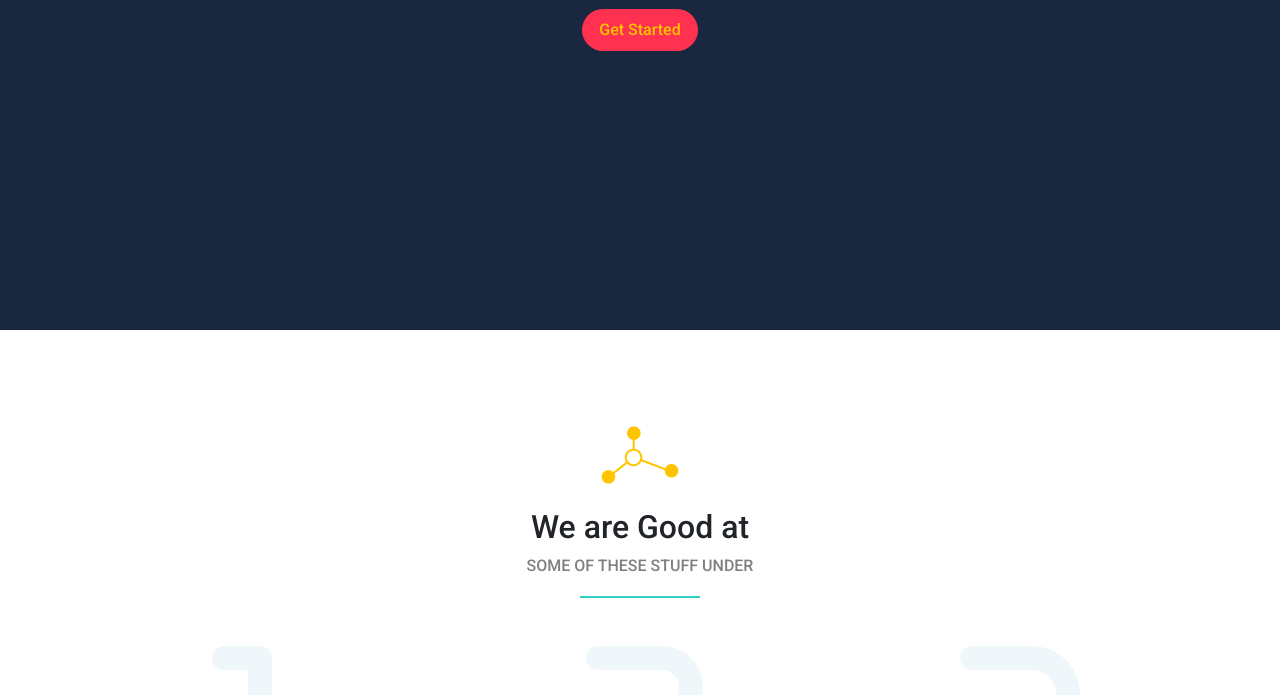
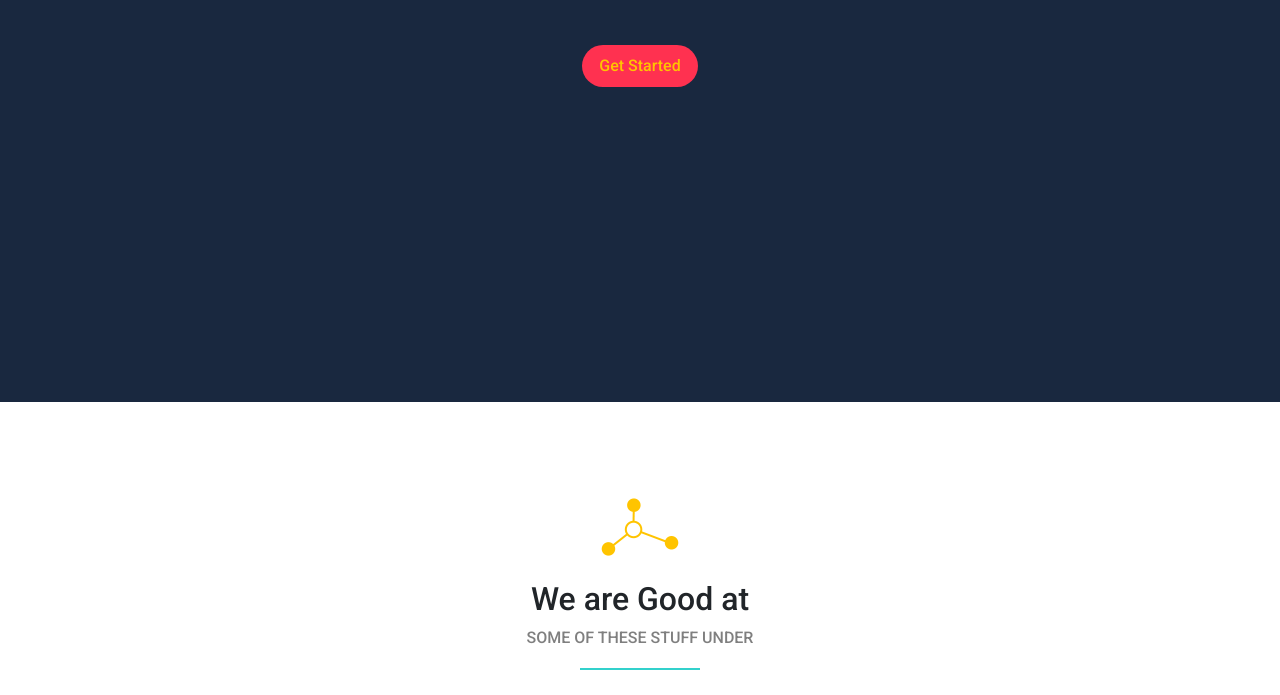
Before and after one commit to Minalotfysaad/Bondi, a plain HTML site: page index.html in a window 1280 px wide. Shown: the part 470-1165 px from the top of the page. Drawn offline with Linux system fonts and the light colour scheme.

Commit message:
Update index.html

```diff
--- a/index.html
+++ b/index.html
@@ -49,7 +49,7 @@
     </nav>
     <!-- End Navbar -->
     <!-- Start Landing -->
-    <div class="landing d-flex justify-content-center align-items-center" id="home">
+    <div class="landing min-vh-100 d-flex justify-content-center align-items-center" id="home">
         <div class="text-center text-light">
             <h1>Taste the Creativity</h1>
             <p class="fs-6 text-white-50 mb-5">We make awesome graphic and web design</p>
```
